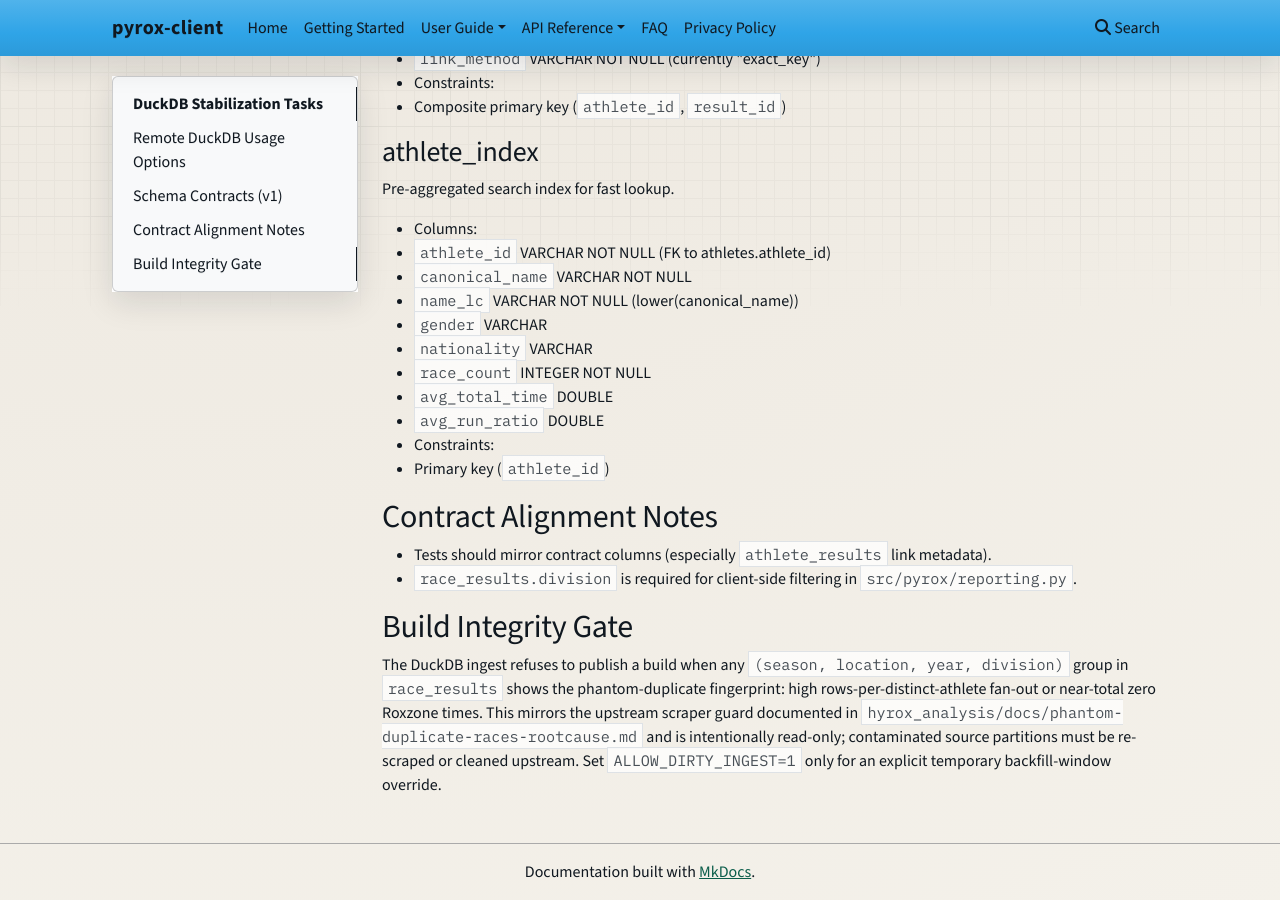
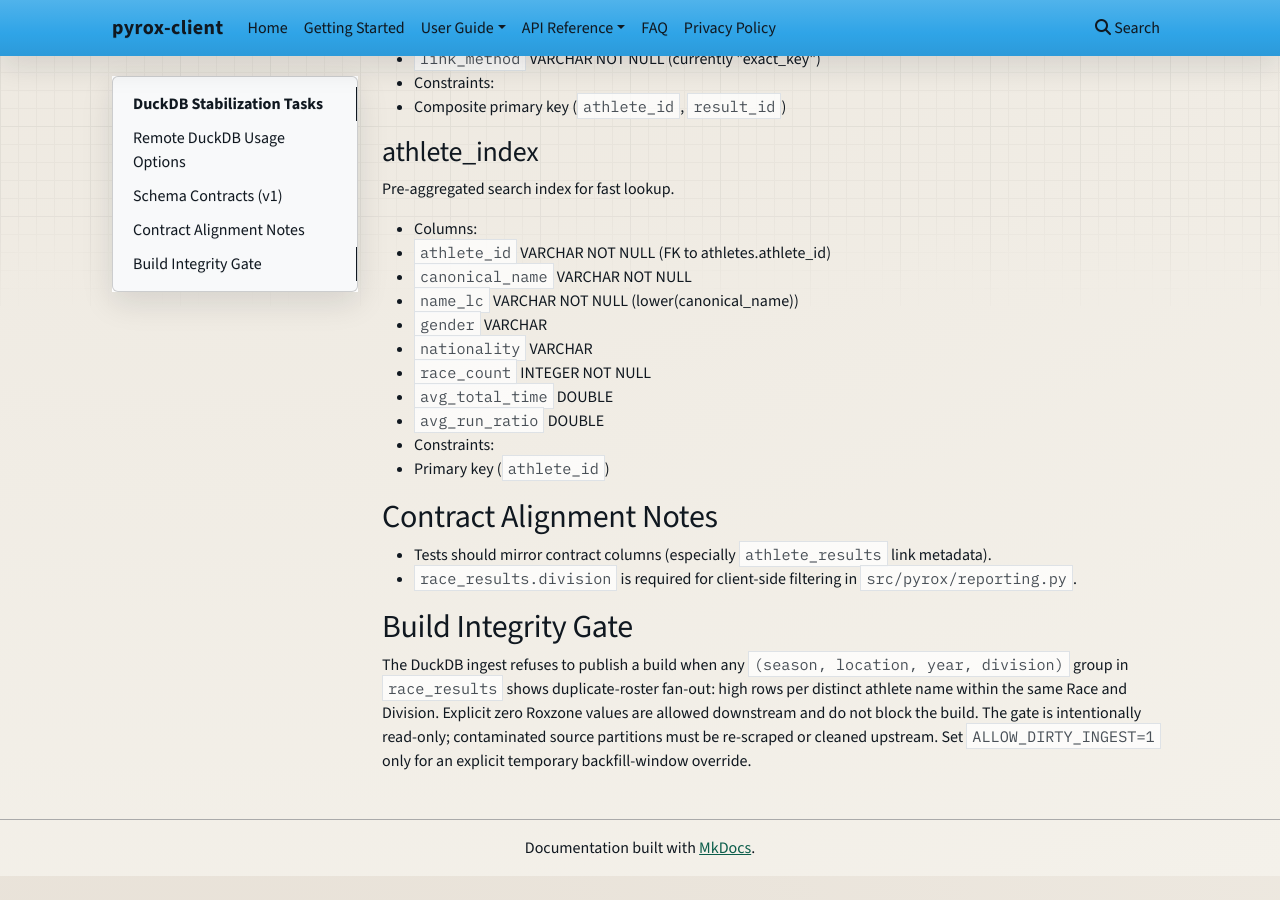
Before and after one commit to vmatei2/pyrox-client, an MkDocs documentation site: the page built from docs/duckdb-stabilization.md, in a window 1280 px wide and 900 px high, scrolled down 1777 px. Built offline with MkDocs 1.6.1, drawn with Linux system fonts in a browser that asks for light colours; nearby versions of some CDN libraries; after the commit the page ends 2653 px from its top, so only the background shows below that.

Commit message:
allow roxzone 0 when buidling db

```diff
--- a/docs/duckdb-stabilization.md
+++ b/docs/duckdb-stabilization.md
@@ -94,9 +94,8 @@ Pre-aggregated search index for fast lookup.
 
 ## Build Integrity Gate
 The DuckDB ingest refuses to publish a build when any `(season, location, year, division)`
-group in `race_results` shows the phantom-duplicate fingerprint: high
-rows-per-distinct-athlete fan-out or near-total zero Roxzone times. This mirrors the
-upstream scraper guard documented in
-`hyrox_analysis/docs/phantom-duplicate-races-rootcause.md` and is intentionally
-read-only; contaminated source partitions must be re-scraped or cleaned upstream. Set
+group in `race_results` shows duplicate-roster fan-out: high rows per distinct
+athlete name within the same Race and Division. Explicit zero Roxzone values are
+allowed downstream and do not block the build. The gate is intentionally read-only;
+contaminated source partitions must be re-scraped or cleaned upstream. Set
 `ALLOW_DIRTY_INGEST=1` only for an explicit temporary backfill-window override.
--- a/mkdocs.yml
+++ b/mkdocs.yml
@@ -14,6 +14,7 @@ nav:
       - Data Model: data-model.md
       - Analytics: analytics.md
       - Reproducible Research: reproducible-research.md
+      - Try Pyrox MCP: mcp.md
 
   - API Reference:
       - Client API: api.md
```
Also changed, not shown: README.md (+3 -0 lines), 2 other files.
